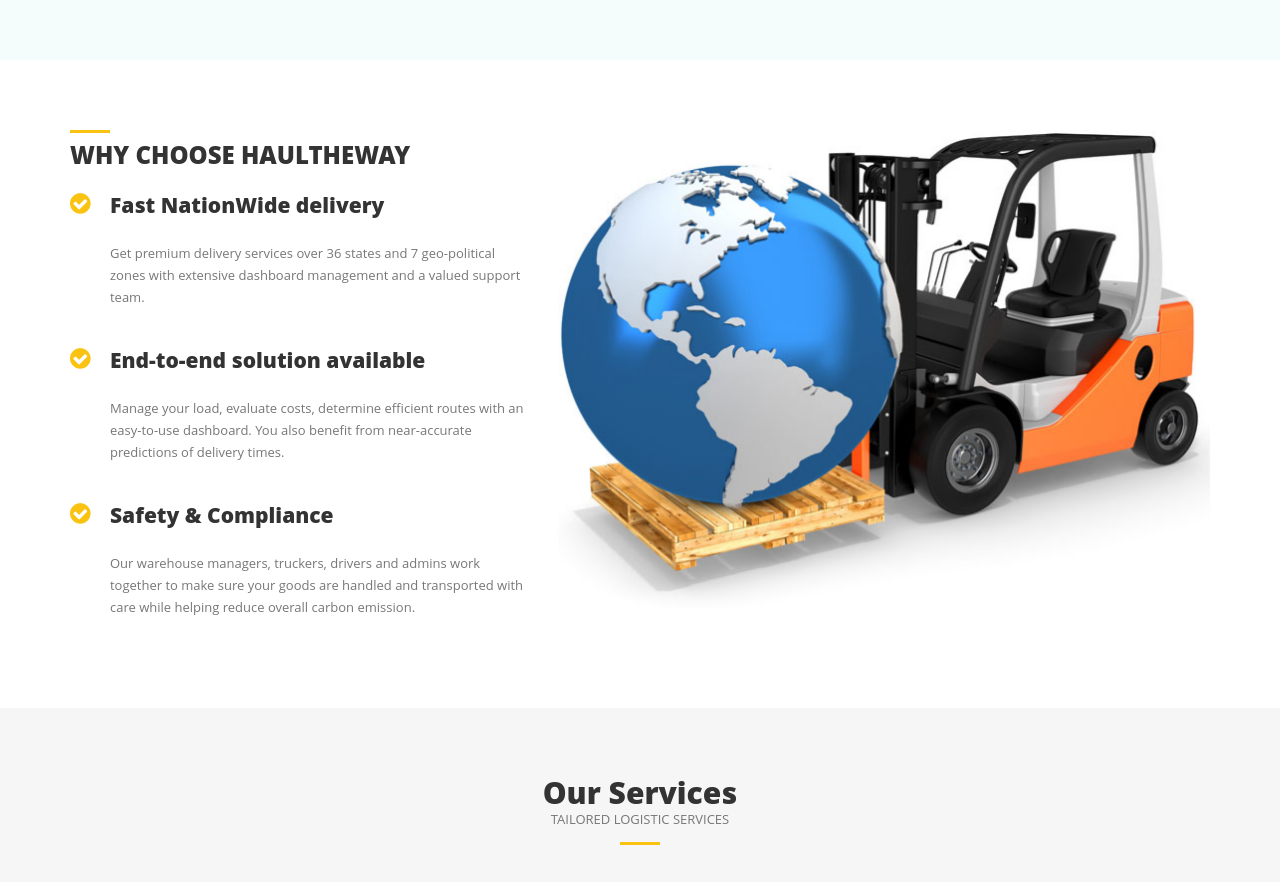
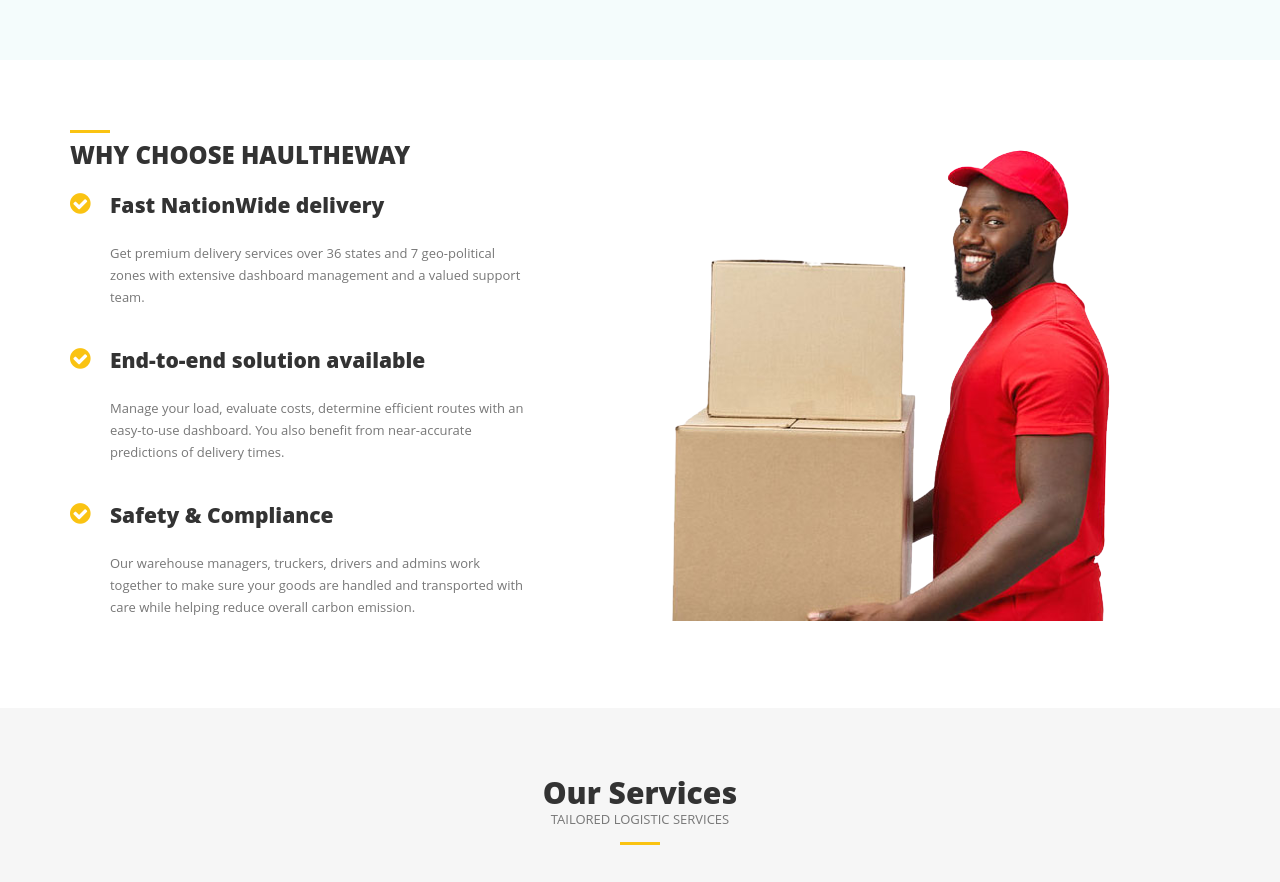
Before and after one commit to CodeKing12/HaulTheWay, a plain HTML site: page services01.html in a window 1280 px wide. Shown: the part 1560-2442 px from the top of the page. Drawn offline with Linux system fonts and the light colour scheme.

Commit message:
I have changed some images in the services section.

```diff
--- a/services01.html
+++ b/services01.html
@@ -193,7 +193,7 @@
                     </div><!-- .col-md-5 end -->
 
                     <div class="col-md-7 triggerAnimation animated" data-animate="fadeInRight">
-                        <img src="img/pics/img34.jpg" alt="trucking"/>
+                        <img style="margin: 0 auto" src="custom/trucker.png" alt="trucking"/>
                     </div><!-- .col-md-7 end -->
                 </div><!-- .row end -->
             </div><!-- .container end -->
```
Also changed, not shown: custom/trucker.png (added).
